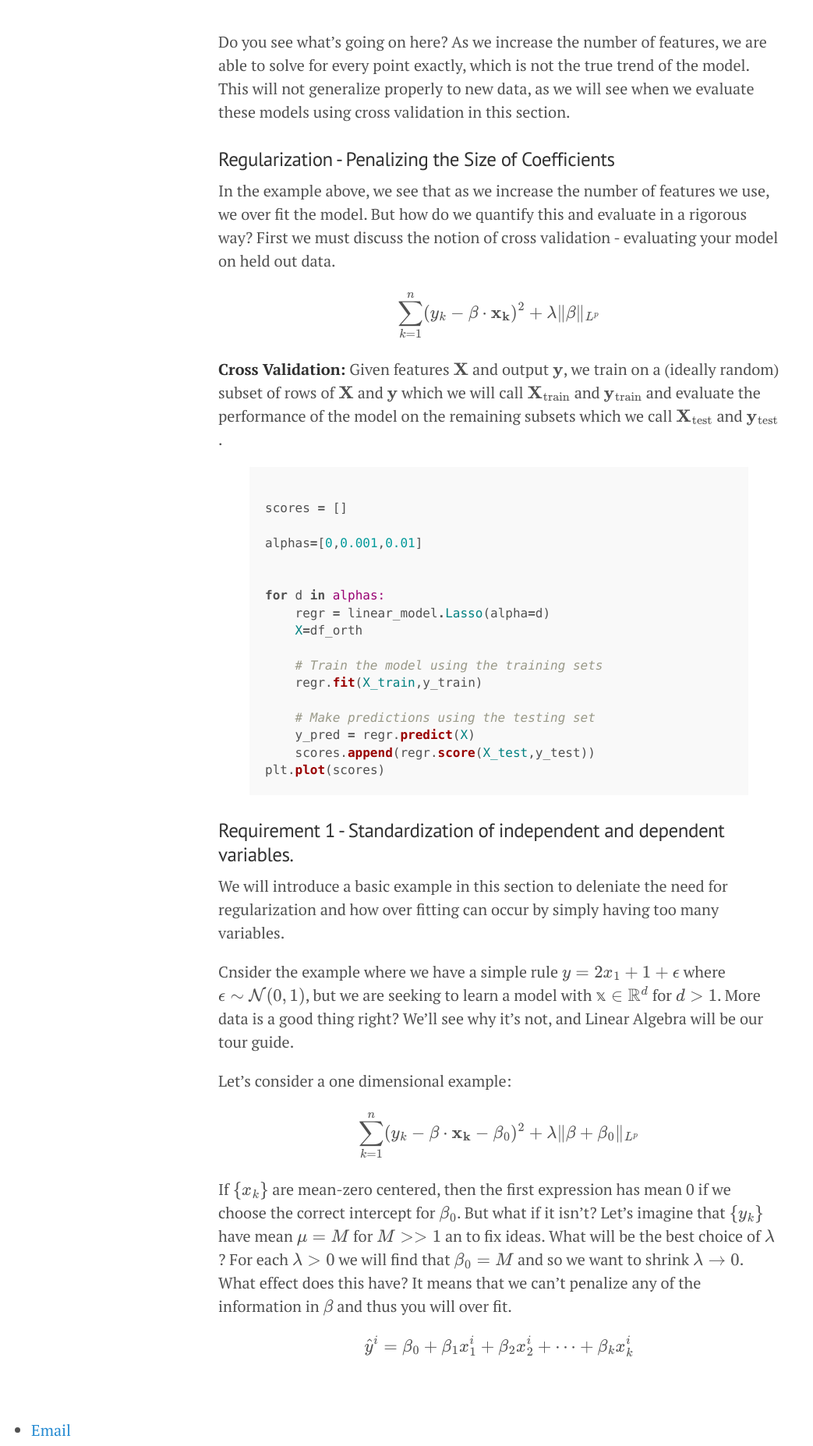
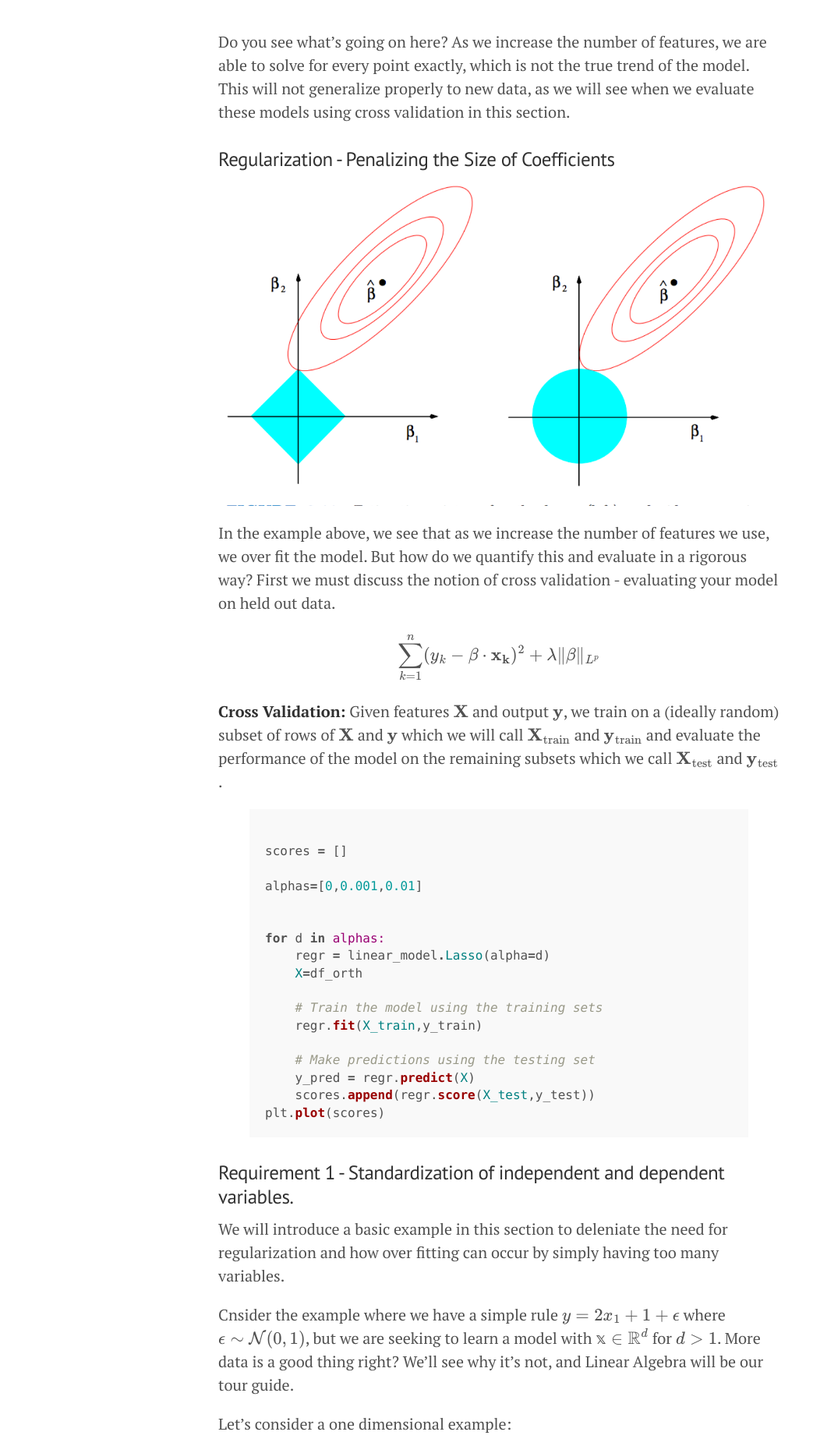
Before and after one commit to doriang102/doriang102.github.io, a Jekyll site: the page built from _posts/2017-10-13-model-selection,-regularization,-and-evaluation.md, in a window 1280 px wide. Shown: the part 3725-5580 px from the top of the page at 78% size, without its empty margins (0-1043 px from the left). Built offline with Jekyll 4.4.1, drawn with Linux system fonts in a browser that asks for light colours; our own code applies the rules of GitHub Pages for plain Markdown files; formulas are drawn with MathJax 3.

Commit message:
Update 2017-10-13-model-selection,-regularization,-and-evaluation.md

```diff
--- a/_posts/2017-10-13-model-selection,-regularization,-and-evaluation.md
+++ b/_posts/2017-10-13-model-selection,-regularization,-and-evaluation.md
@@ -75,6 +75,9 @@ Do you see what's going on here? As we increase the number of features, we are a
 
 ### Regularization - Penalizing the Size of Coefficients
 
+
+ ![](/img/lassovsridge.png?raw=true)
+
 In the example above, we see that as we increase the number of features we use, we over fit the model. But how do we quantify this and evaluate in a rigorous way? First we must discuss the notion of cross validation - evaluating your model on held out data.
 
 $$\sum_{k=1}^n (y_k- \beta \cdot \mathbf{x_k})^2 + \lambda \|\beta\|_{L^p}$$
```
